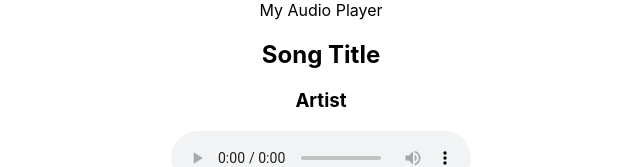
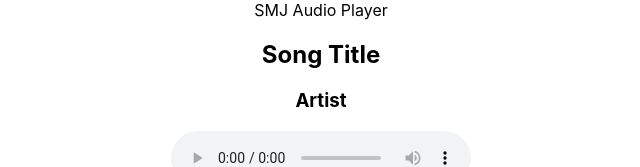
Before and after one commit to Jenniferndavis2/Path2Tech-Capstone-Project, a React (Create React App) app in the folder music_player/: page / in a window 1280 px wide. Shown: the top 167 px of the page, without its empty margins (319-959 px from the left). Built offline with nearby package versions, Linux system fonts and the light colour scheme.

Commit message:
grab this please

```diff
--- a/music_player/src/App.js
+++ b/music_player/src/App.js
@@ -4,7 +4,7 @@ import './App.css';
 function App() {
   return (
     <div className="App">
-      <header className="header">My Audio Player</header>
+      <header className="header">SMJ Audio Player</header>
       <div className="container">
         <div className="player">
           <div className="details">
@@ -14,6 +14,7 @@ function App() {
           <audio id="audio" controls>
             <source src="song.mp3" type="audio/mpeg" />
             Your browser does not support the audio element.
+
           </audio>
           <div className="controls">
             <button id="prev">Prev</button>
```
Also changed, not shown: music_player/src/pages/About.js (added).
